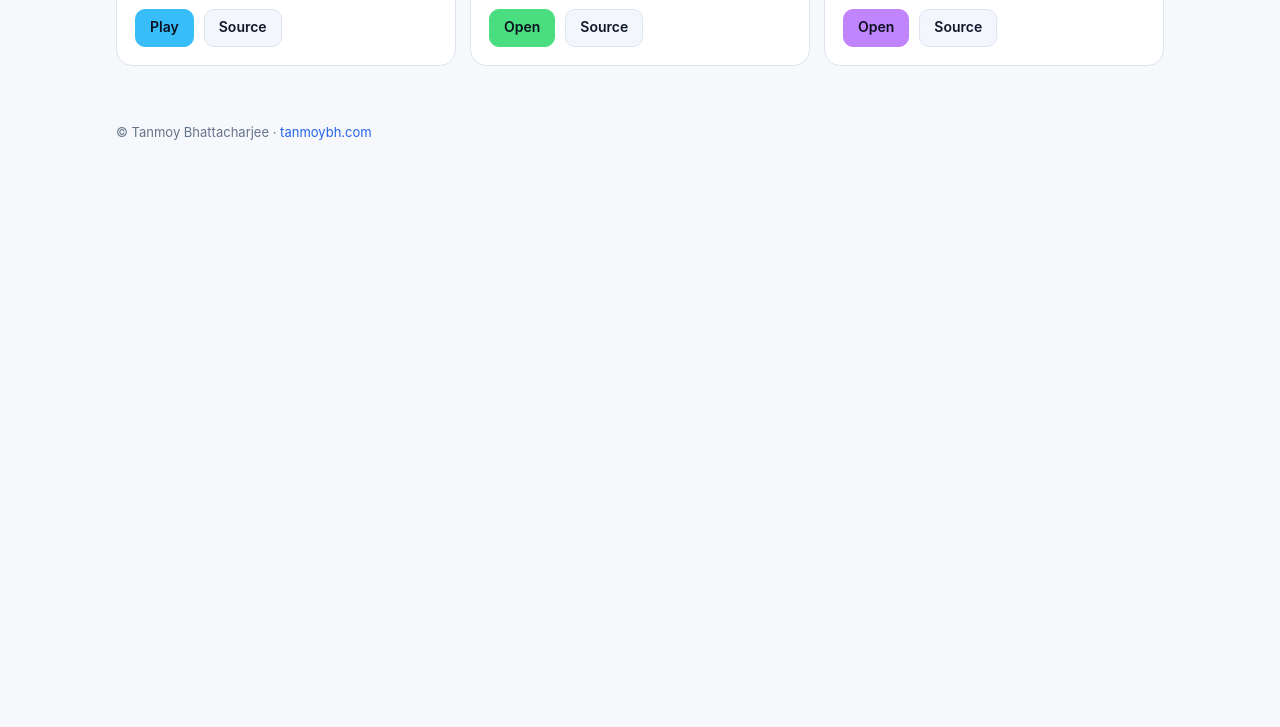
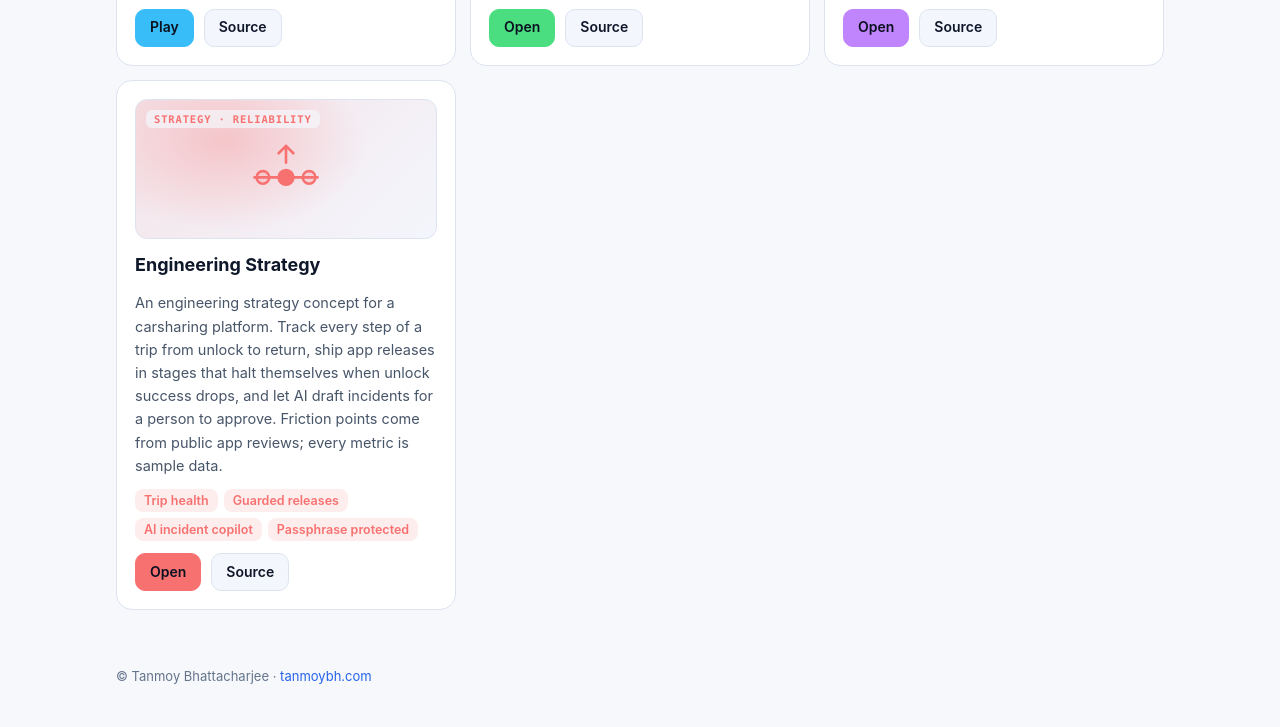
Before and after one commit to tanmoy-bh/projects, a plain HTML site: page public/index.html in a window 1280 px wide. Shown: the part 691-1418 px from the top of the page. Before the commit the page ends 873 px from the top, so only its background shows below. Drawn offline with Linux system fonts and the light colour scheme.

Commit message:
Add Engineering Strategy to the projects hub
Route /engineering-strategy/* to tanmoybh-engineering-strategy.pages.dev
and add its card and README row.

Co-Authored-By: Claude Opus 5.5 <noreply@anthropic.com>
Claude-Session: https://claude.ai/code/session_011STuUjjBQZ6HEiW4pDtRBT

```diff
--- a/functions/_middleware.js
+++ b/functions/_middleware.js
@@ -9,6 +9,7 @@ const APPS = {
   bobia: 'https://tanmoybh-bobia.pages.dev',
   'nature-risk': 'https://tanmoybh-nature-risk.pages.dev',
   'archboard-3d': 'https://tanmoybh-archboard-3d.pages.dev',
+  'engineering-strategy': 'https://tanmoybh-engineering-strategy.pages.dev',
 };
 
 export async function onRequest(context) {
--- a/public/index.html
+++ b/public/index.html
@@ -88,6 +88,13 @@ footer a{color:var(--accent2)}footer a:hover{text-decoration:underline}
       <div class="chips"><span class="chip">TypeScript + Three.js</span><span class="chip">39 3D components</span><span class="chip">Passphrase protected</span></div>
       <div class="links"><a class="btn primary" href="archboard-3d/">Open</a><a class="btn" href="https://github.com/tanmoy-bh/archboard-3d" target="_blank" rel="noopener">Source</a></div>
     </article>
+    <article class="card" style="--c:#f87171">
+      <div class="art"><span class="tag">Strategy · Reliability</span><svg width="84" height="84" viewBox="0 0 80 80" fill="none" stroke="currentColor" stroke-width="2.5" stroke-linecap="round" stroke-linejoin="round"><path d="M10 48h60"/><circle cx="18" cy="48" r="6" fill="currentColor" fill-opacity=".14"/><circle cx="40" cy="48" r="7" fill="currentColor"/><circle cx="62" cy="48" r="6" fill="currentColor" fill-opacity=".14"/><path d="M40 18v16M33 25l7-7 7 7"/></svg></div>
+      <h2>Engineering Strategy</h2>
+      <p>An engineering strategy concept for a carsharing platform. Track every step of a trip from unlock to return, ship app releases in stages that halt themselves when unlock success drops, and let AI draft incidents for a person to approve. Friction points come from public app reviews; every metric is sample data.</p>
+      <div class="chips"><span class="chip">Trip health</span><span class="chip">Guarded releases</span><span class="chip">AI incident copilot</span><span class="chip">Passphrase protected</span></div>
+      <div class="links"><a class="btn primary" href="engineering-strategy/">Open</a><a class="btn" href="https://github.com/tanmoy-bh/engineering-strategy" target="_blank" rel="noopener">Source</a></div>
+    </article>
   </main>
 
   <footer>© Tanmoy Bhattacharjee · <a href="https://tanmoybh.com/">tanmoybh.com</a></footer>
```
Also changed, not shown: 1 other file.
